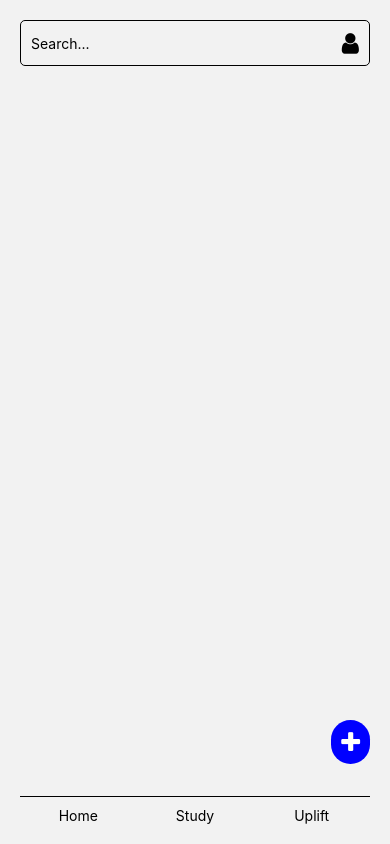
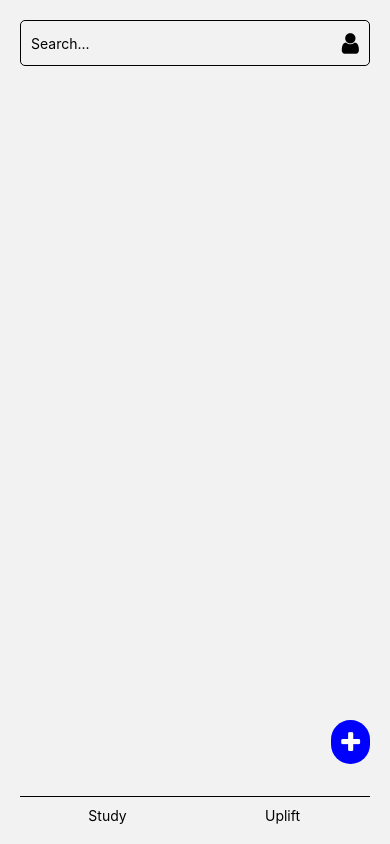
Before and after one commit to omariip/FocusFlow, a React Native app: screen /Home in a window 390 px wide. Built offline with nearby package versions, Linux system fonts and the light colour scheme.

Commit message:
Homescreen placeholder

```diff
--- a/screens/HomeScreen.js
+++ b/screens/HomeScreen.js
@@ -1,5 +1,11 @@
 import React from "react";
-import { View, Text, TextInput, StyleSheet, TouchableOpacity } from "react-native";
+import {
+  View,
+  Text,
+  TextInput,
+  StyleSheet,
+  TouchableOpacity,
+} from "react-native";
 import { FontAwesome } from "@expo/vector-icons";
 
 export default function HomeScreen({ navigation }) {
@@ -7,16 +13,24 @@ export default function HomeScreen({ navigation }) {
     <View style={styles.container}>
       <View style={styles.searchBar}>
         <TextInput style={styles.searchInput} placeholder="Search..." />
-          <FontAwesome name="user" size={24} color="black" style={styles.profileIcon} />
+        <FontAwesome
+          name="user"
+          size={24}
+          color="black"
+          style={styles.profileIcon}
+        />
       </View>
       <View style={styles.navbar}>
-          <TouchableOpacity style={styles.navItem} onPress={() => navigation.navigate("Home")}>
-            <Text>Home</Text>
-          </TouchableOpacity>
-          <TouchableOpacity style={styles.navItem} onPress={() => navigation.navigate("Study")}>
+        <TouchableOpacity
+          style={styles.navItem}
+          onPress={() => navigation.navigate("Study")}
+        >
           <Text>Study</Text>
         </TouchableOpacity>
-          <TouchableOpacity style={styles.navItem} onPress={() => navigation.navigate("Uplift")}>
+        <TouchableOpacity
+          style={styles.navItem}
+          onPress={() => navigation.navigate("Uplift")}
+        >
           <Text>Uplift</Text>
         </TouchableOpacity>
       </View>
```
Lines whose indentation alone changed are shown as unchanged.
